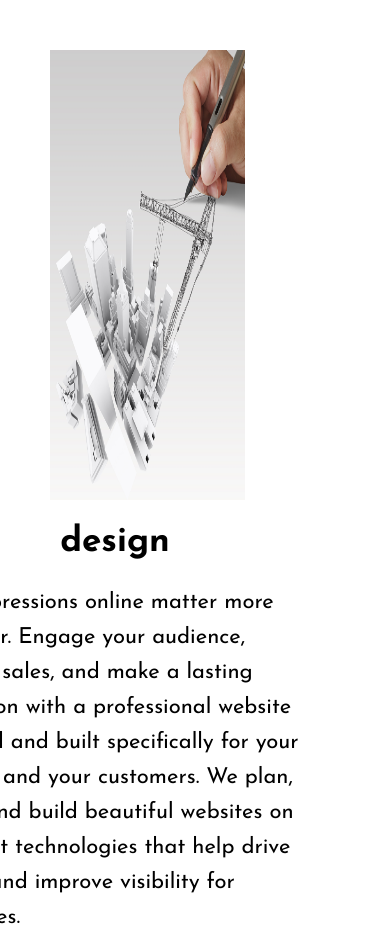
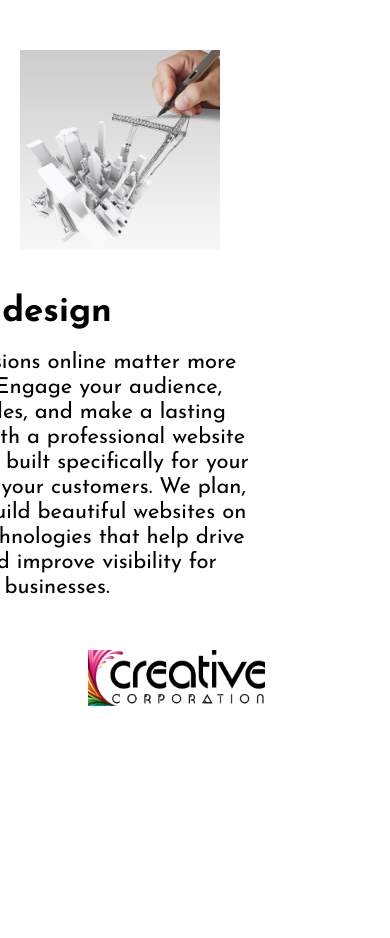
Before and after one commit to girlshawn35/final-project-services, a plain HTML site: page design.html in a window 390 px wide. Shown: the top 938 px of the page. After the commit the page ends 844 px from the top, so only its background shows below. Drawn offline with Linux system fonts and the light colour scheme.

Commit message:
adds media query to design page

```diff
--- a/css/design-style.css
+++ b/css/design-style.css
@@ -40,13 +40,32 @@ p {
 	height: 55.5px;
 }
 
-@media (max-width: 800px, min-width: 400px) {
+@media (max-width: 800px) {
 	body {
+		line-height: 25px;
+		font-size: 12px;
 		width: 80%;
+		margin-left: 20px;
+		margin-right: 0px;
 	}
 
-	img {
+	#top-image {
+		height:200px;
+		width: 200px;
+		position: absolute;
+		margin-top: 25px;
+		margin-left: 0px;
+	}
+	#logo-2 {
+		margin-top: 50px;
+		position: relative;
+	}
+	#text {
+		margin-top: 250px;
+	}
 
+	p {
+		text-align: center;
 	}
 
 }
```
